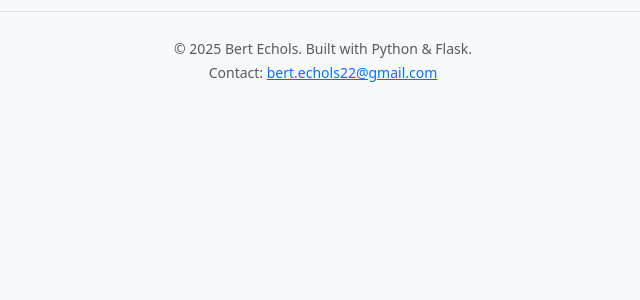
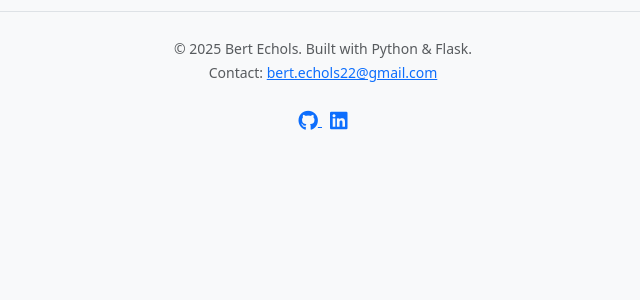
Before and after one commit to bertechols/Berts-Flask-Website, a Flask app: page /about in a window 1280 px wide. Shown: the part 227-527 px from the top of the page, without its empty margins (317-957 px from the left). Run offline with Flask 3, Linux system fonts and the light colour scheme.

Commit message:
Update base.html

```diff
--- a/templates/base.html
+++ b/templates/base.html
@@ -3,6 +3,8 @@
 <head>
     <title>{% block title %}Bert's Site{% endblock %}</title>
     <link href="https://cdn.jsdelivr.net/npm/bootstrap@5.3.3/dist/css/bootstrap.min.css" rel="stylesheet">
+    <link rel="stylesheet" href="https://cdnjs.cloudflare.com/ajax/libs/font-awesome/6.5.0/css/all.min.css">
+
     <style>
         body {
             padding-top: 70px;
```
